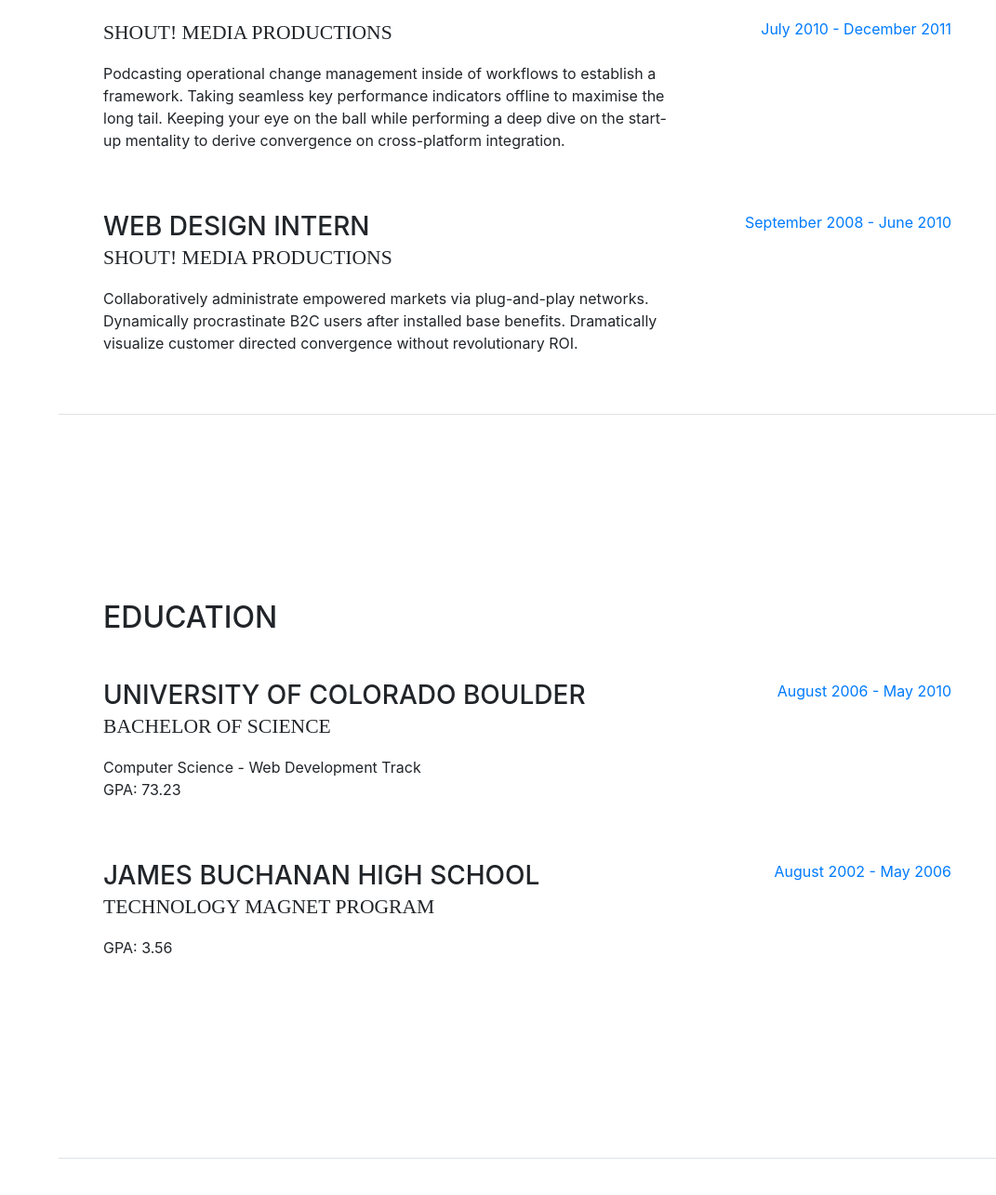
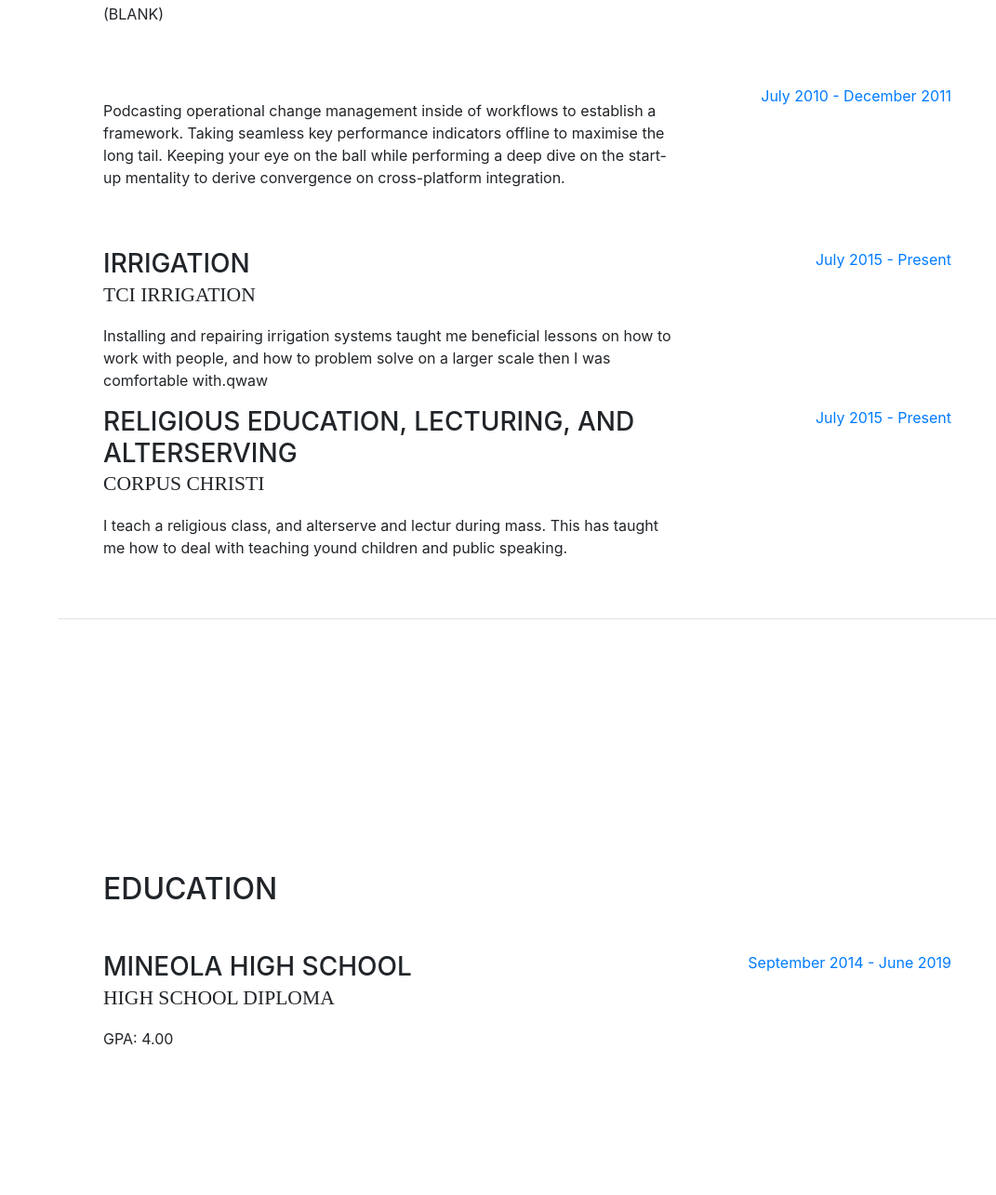
Before and after one commit to Cwernercunha19/cwernercunha19.github.io, a website with bundled scripts: page index.html in a window 1280 px wide. Shown: the part 1289-2574 px from the top of the page at 93% size, without its empty margins (209-1280 px from the left). Built offline with nearby package versions, Linux system fonts and the light colour scheme; a web font is replaced by a local one.

Commit message:
new stuff

```diff
--- a/index.html
+++ b/index.html
@@ -71,7 +71,7 @@
           <div class="subheading mb-5">373 First Street · Mineola · (516) 272-9521 ·
             <a href="mailto:name@email.com">connorwernercunha@gmail.com</a>
           </div>
-        <p class="mb-5">Experienced</p>
+        <p class="mb-5">I create Web Apps in my sleep.</p>
           <ul class="list-inline list-social-icons mb-0">
             <li class="list-inline-item">
               <a href="#">
@@ -117,7 +117,7 @@
             <div class="resume-content mr-auto">
               <h3 class="mb-0">Queens Borough College High School Courses</h3>
               <div class="subheading mb-3">Web Technology</div>
-              <p>I worked with a team of fellow students to learn and program different web apps.</p>
+              <p>Through the course of a year I worked with a class of 18 students to learn and experiment with creating HTML web apps that used CSS and Javascript. We entered into a Congressional App Challange, created countless web apps, and disected web app foundations.</p>
             </div>
             <div class="resume-date text-md-right">
               <span class="text-primary">September 2017 - Present</span>
@@ -128,7 +128,7 @@
             <div class="resume-content mr-auto">
               <h3 class="mb-0">Congressional App Challange</h3>
               <div class="subheading mb-3">Web Technology</div>
-              <p>I worked with a team of like minded individuals </p>
+              <p>(BLANK)</p>
             </div>
             <div class="resume-date text-md-right">
               <span class="text-primary">October 2017</span>
@@ -138,7 +138,7 @@
           <div class="resume-item d-flex flex-column flex-md-row mb-5">
             <div class="resume-content mr-auto">
               <h3 class="mb-0"></h3>
-              <div class="subheading mb-3">Shout! Media Productions</div>
+              <div class="subheading mb-3"></div>
               <p>Podcasting operational change management inside of workflows to establish a framework. Taking seamless key performance indicators offline to maximise the long tail. Keeping your eye on the ball while performing a deep dive on the start-up mentality to derive convergence on cross-platform integration.</p>
             </div>
             <div class="resume-date text-md-right">
@@ -148,12 +148,23 @@
 
           <div class="resume-item d-flex flex-column flex-md-row">
             <div class="resume-content mr-auto">
-              <h3 class="mb-0">Web Design Intern</h3>
-              <div class="subheading mb-3">Shout! Media Productions</div>
-              <p>Collaboratively administrate empowered markets via plug-and-play networks. Dynamically procrastinate B2C users after installed base benefits. Dramatically visualize customer directed convergence without revolutionary ROI.</p>
+              <h3 class="mb-0">Irrigation</h3>
+              <div class="subheading mb-3">TCI Irrigation</div>
+              <p>Installing and repairing irrigation systems taught me beneficial lessons on how to work with people, and how to problem solve on a larger scale then I was comfortable with.qwaw</p>
             </div>
             <div class="resume-date text-md-right">
-              <span class="text-primary">September 2008 - June 2010</span>
+              <span class="text-primary">July 2015 - Present</span>
+            </div>
+          </div>
+
+          <div class="resume-item d-flex flex-column flex-md-row">
+            <div class="resume-content mr-auto">
+              <h3 class="mb-0">Religious Education, Lecturing, and Alterserving</h3>
+              <div class="subheading mb-3">Corpus Christi</div>
+              <p>I teach a religious class, and alterserve and lectur during mass. This has taught me how to deal with teaching yound children and public speaking.</p>
+            </div>
+            <div class="resume-date text-md-right">
+              <span class="text-primary">July 2015 - Present</span>
             </div>
           </div>
 
@@ -167,27 +178,14 @@
 
           <div class="resume-item d-flex flex-column flex-md-row mb-5">
             <div class="resume-content mr-auto">
-              <h3 class="mb-0">University of Colorado Boulder</h3>
-              <div class="subheading mb-3">Bachelor of Science</div>
-              <div>Computer Science - Web Development Track</div>
-              <p>GPA: 73.23</p>
+              <h3 class="mb-0">Mineola High School</h3>
+              <div class="subheading mb-3">High School Diploma</div>
+              <p>GPA: 4.00</p>
             </div>
             <div class="resume-date text-md-right">
-              <span class="text-primary">August 2006 - May 2010</span>
+              <span class="text-primary">September 2014 - June 2019</span>
             </div>
           </div>
-
-          <div class="resume-item d-flex flex-column flex-md-row">
-            <div class="resume-content mr-auto">
-              <h3 class="mb-0">James Buchanan High School</h3>
-              <div class="subheading mb-3">Technology Magnet Program</div>
-              <p>GPA: 3.56</p>
-            </div>
-            <div class="resume-date text-md-right">
-              <span class="text-primary">August 2002 - May 2006</span>
-            </div>
-          </div>
-
         </div>
       </section>
 
```
Also changed, not shown: img/profile.jpg.
